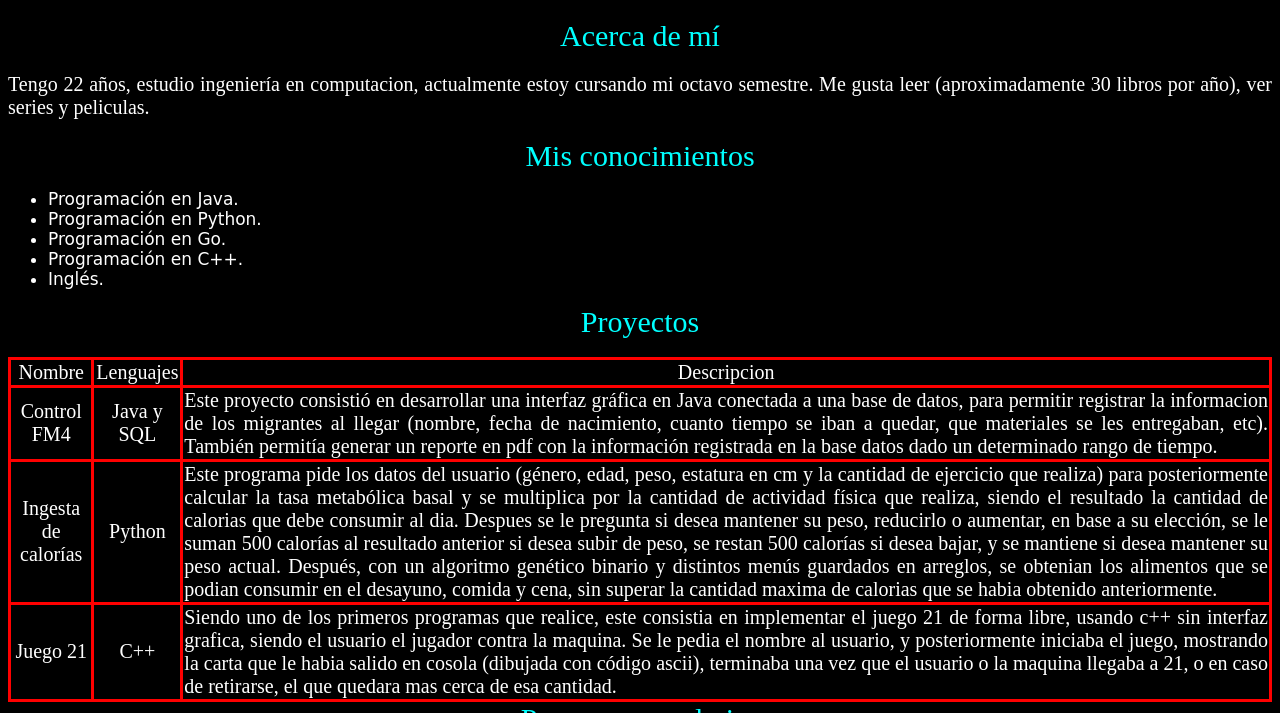
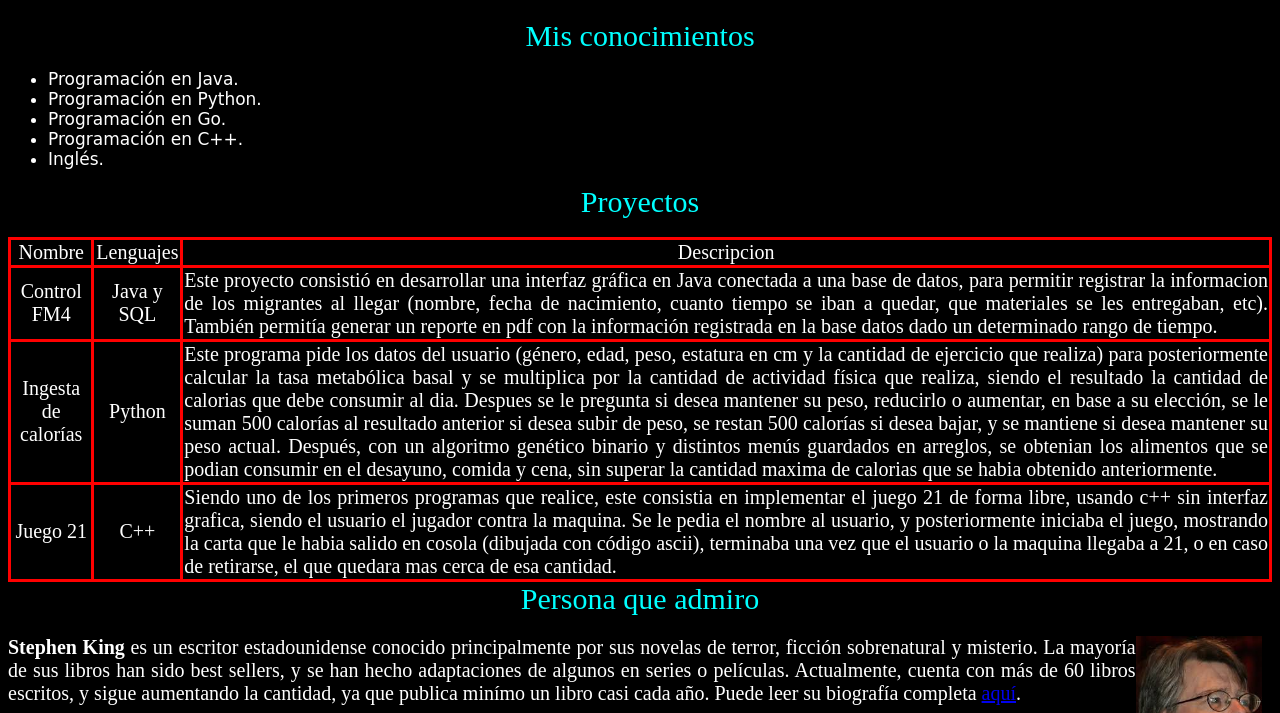
Before and after one commit to RJGG1999/HTML-Practica, a plain HTML site: page Index.html in a window 1280 px wide. Shown: the part 87-800 px from the top of the page. Drawn offline with Linux system fonts and the light colour scheme.

Commit message:
Se quito la seccion de Acerca de mi

```diff
--- a/Index.html
+++ b/Index.html
@@ -11,9 +11,6 @@
             <a href="Formulario.html">Formulario</a>
         </div>
         <h1 class="center">Raúl Jared Alberto Garibay Gamero</h1>
-        <section class="center">Acerca de mí</section>
-		<p class="justify">Tengo 22 años, estudio ingeniería en computacion, actualmente estoy cursando mi octavo semestre. Me gusta leer (aproximadamente 30 libros
-		   por año), ver series y peliculas.</p>
         <section class="center">Mis conocimientos</section>
         <ul>
             <li>Programación en Java.</li>
```
